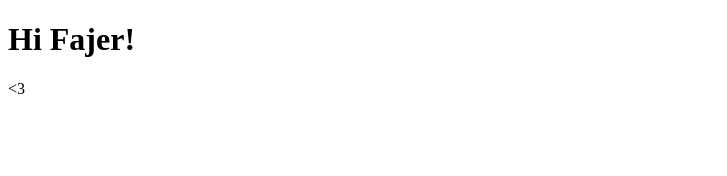
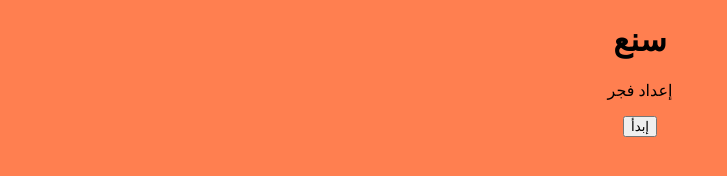
Before and after one commit to mind0o/Sanaa, a plain HTML site: page index.html in a window 1280 px wide. Shown: the whole page, without its empty margins (0-727 px from the left). Drawn offline with Linux system fonts and the light colour scheme.

Commit message:
Update index.html

```diff
--- a/index.html
+++ b/index.html
@@ -1,12 +1,20 @@
 <!DOCTYPE html>
 <html>
 <head>
-<title>Page Title</title>
+<style>
+body {
+  background-color: coral;
+}
+</style>
+<title>سنع</title>
 </head>
 <body>
 
-<h1>Hi Fajer!</h1>
-<p><3</p>
+<div style="text-align: center;">
+	<h1>سنع</h1>
+	<p>إعداد فجر</p>
+<button type="button" onclick="location.href='MainMenu.html'">إبدأ</button>
+</div>
 
 </body>
 </html>
```
